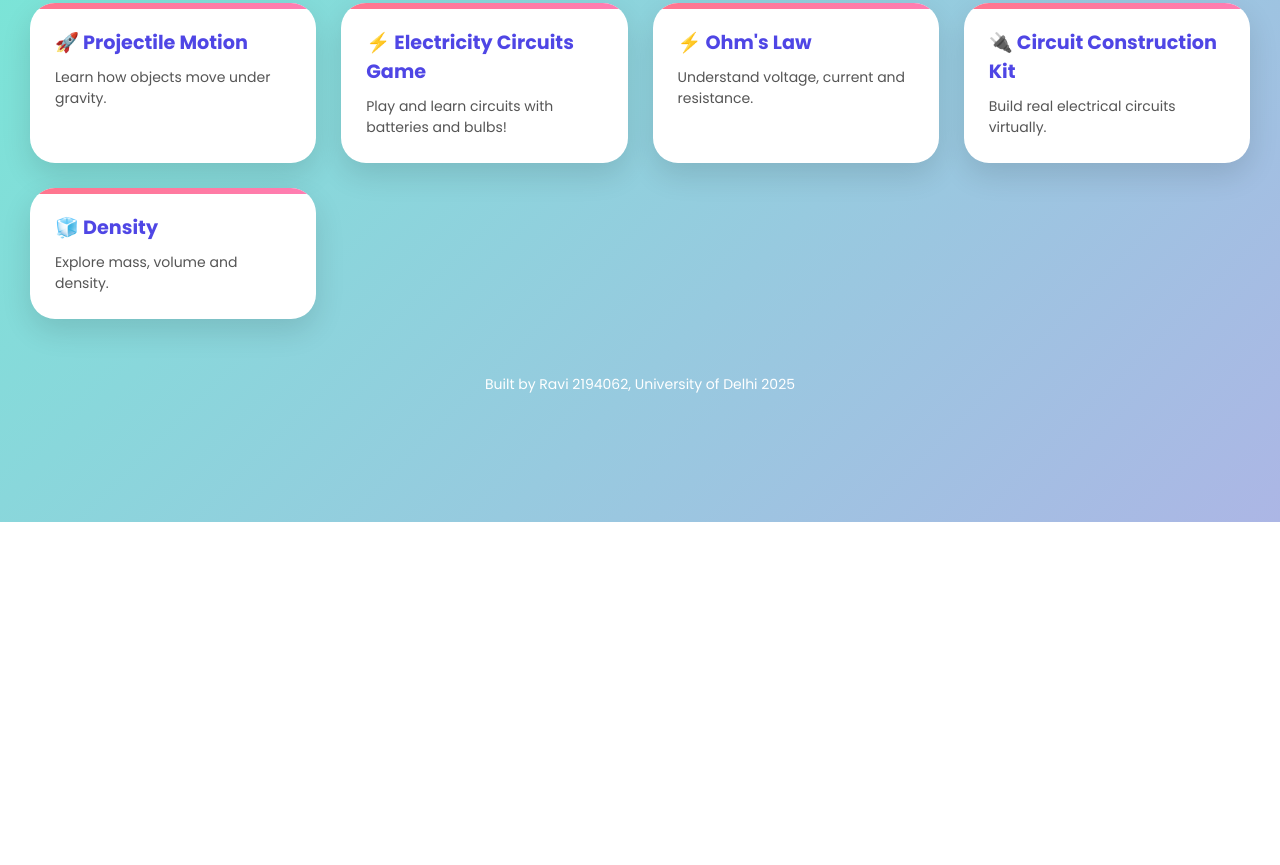
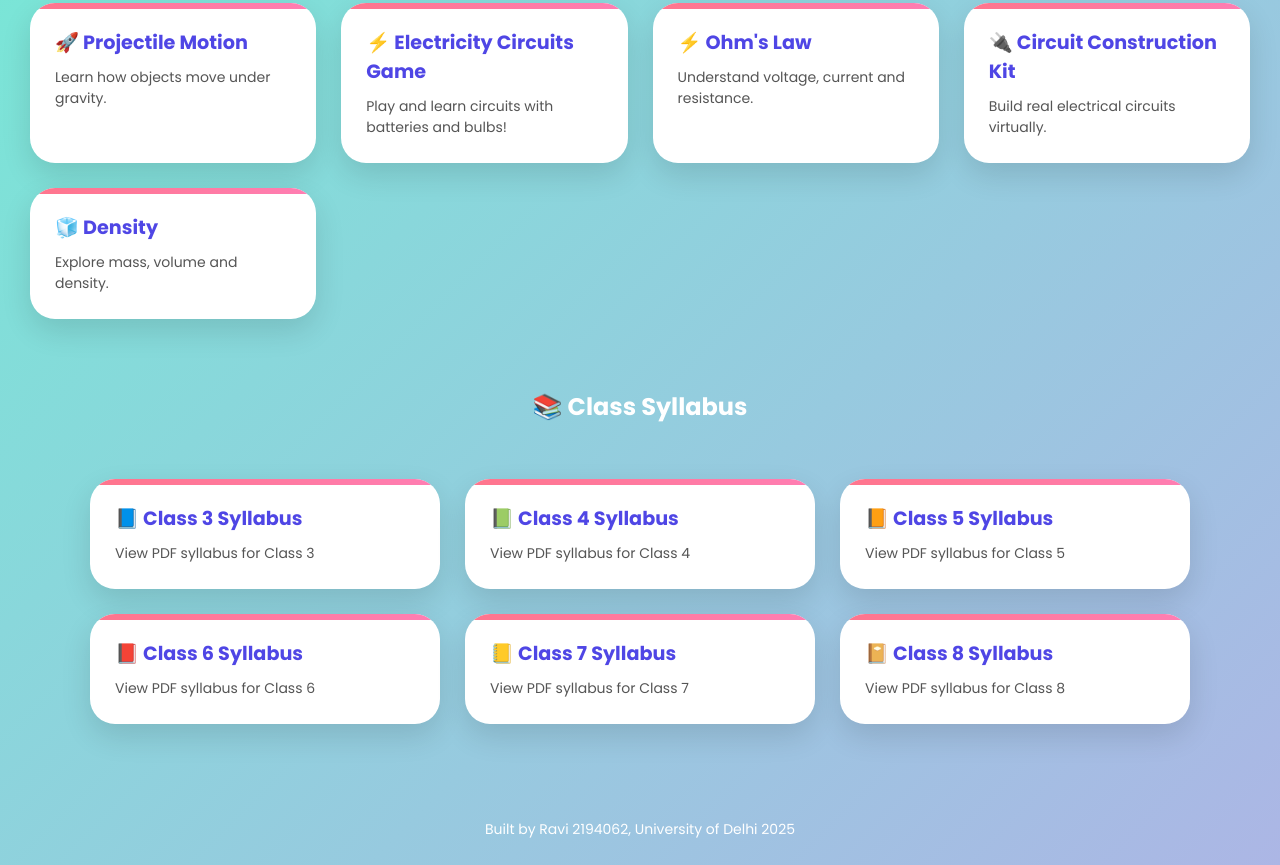
Before and after one commit to DUravi/DUravi.github.io, a plain HTML site: page index.html in a window 1280 px wide. Shown: the part 278-1143 px from the top of the page. Before the commit the page ends 800 px from the top, so only its background shows below. Drawn offline with Linux system fonts and the light colour scheme.

Commit message:
Update index.html

```diff
--- a/index.html
+++ b/index.html
@@ -213,6 +213,45 @@ footer{
         <iframe id="simFrame"></iframe>
     </div>
 </div>
+    <section style="padding:40px 20px; max-width:1200px; margin:auto;">
+    <h2 style="text-align:center; margin-bottom:25px; color:white;">
+        📚 Class Syllabus
+    </h2>
+
+    <div class="grid">
+
+        <div class="card" onclick="window.open('class-3.pdf','_blank')">
+            <h3>📘 Class 3 Syllabus</h3>
+            <p>View PDF syllabus for Class 3</p>
+        </div>
+
+        <div class="card" onclick="window.open('class-4.pdf','_blank')">
+            <h3>📗 Class 4 Syllabus</h3>
+            <p>View PDF syllabus for Class 4</p>
+        </div>
+
+        <div class="card" onclick="window.open('class-5.pdf','_blank')">
+            <h3>📙 Class 5 Syllabus</h3>
+            <p>View PDF syllabus for Class 5</p>
+        </div>
+
+        <div class="card" onclick="window.open('class-6.pdf','_blank')">
+            <h3>📕 Class 6 Syllabus</h3>
+            <p>View PDF syllabus for Class 6</p>
+        </div>
+
+        <div class="card" onclick="window.open('class-7.pdf','_blank')">
+            <h3>📒 Class 7 Syllabus</h3>
+            <p>View PDF syllabus for Class 7</p>
+        </div>
+
+        <div class="card" onclick="window.open('class-8.pdf','_blank')">
+            <h3>📔 Class 8 Syllabus</h3>
+            <p>View PDF syllabus for Class 8</p>
+        </div>
+
+    </div>
+</section>
 
 <audio id="clickSound" preload="auto">
     <source src="https://assets.mixkit.co/active_storage/sfx/2571/2571-preview.mp3" type="audio/mpeg">
```
